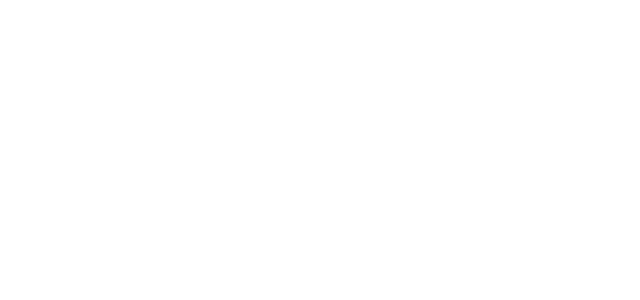
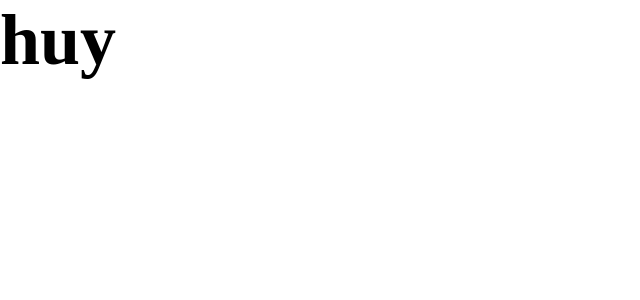
Before and after one commit to ditagroupinc/protez, a Next.js app: page / in a window 1280 px wide. Shown: the top 300 px of the page, without its empty margins (0-640 px from the left). Built offline with nearby package versions, Linux system fonts and the light colour scheme.

Commit message:
added new page

```diff
--- a/app/globals.css
+++ b/app/globals.css
@@ -53,8 +53,8 @@ body {
   font-style: normal;
   font-weight: 700;
 
-  /* &.desktop {
+  &.desktop {
     font-size: 72px;
     line-height: 80px;
-  } */
+  }
 }
--- /dev/null
+++ b/app/huy/layout.jsx
@@ -0,0 +1,12 @@
+export const metadata = {
+  title: "Next.js",
+  description: "Generated by Next.js",
+};
+
+export default function RootLayout({ children }) {
+  return (
+    <html lang="en">
+      <body>{children}</body>
+    </html>
+  );
+}
--- /dev/null
+++ b/app/huy/pages.jsx
@@ -0,0 +1,34 @@
+import Image from "next/image";
+import "../../styles/fonts.css";
+import "../../styles/resetCSS.css";
+
+export default function Huy() {
+  return <h1 className="h1 desktop">huy</h1>;
+}
+
+// import Image from "next/image";
+// import { Inter } from "next/font/google";
+// import styles from "./page.module.css";
+// import language
+
+// const inter = Inter({ subsets: ["latin"] });
+
+// co
+
+// const ourResults = {
+//     header:  {eng:' prosthetics for UkrainianS', ua: 'huy'},
+//     content: 'Our current project is Prosthetics for Ukrainians. The goal of the project is to help Ukrainian children, soldiers and civilians who have lost their limbs during the war to get free quality prosthetics in the USA.'
+// }
+
+// const huyText = ()=> {
+
+// }
+
+// export default function Home() {
+//   return (
+//     <div>
+//     {mobile ? <p class='text desktop mobile'><span><i></i></span></p> : <p class='text desktop mobile'>{textFromContext.ourResults.header[language]}</p>}
+
+//     </div>
+//   );
+// }
--- a/app/page.js
+++ b/app/page.js
@@ -111,6 +111,6 @@ export default function Home() {
     //     </a>
     //   </div>
     // </main>
-    <div></div>
+    <h1 className="h1 desktop">huy</h1>
   );
 }
--- a/package.json
+++ b/package.json
@@ -17,5 +17,9 @@
     "react": "18.2.0",
     "react-dom": "18.2.0",
     "tailwindcss": "3.3.1"
+  },
+  "devDependencies": {
+    "@types/node": "18.16.0",
+    "@types/react": "18.0.38"
   }
 }
```
